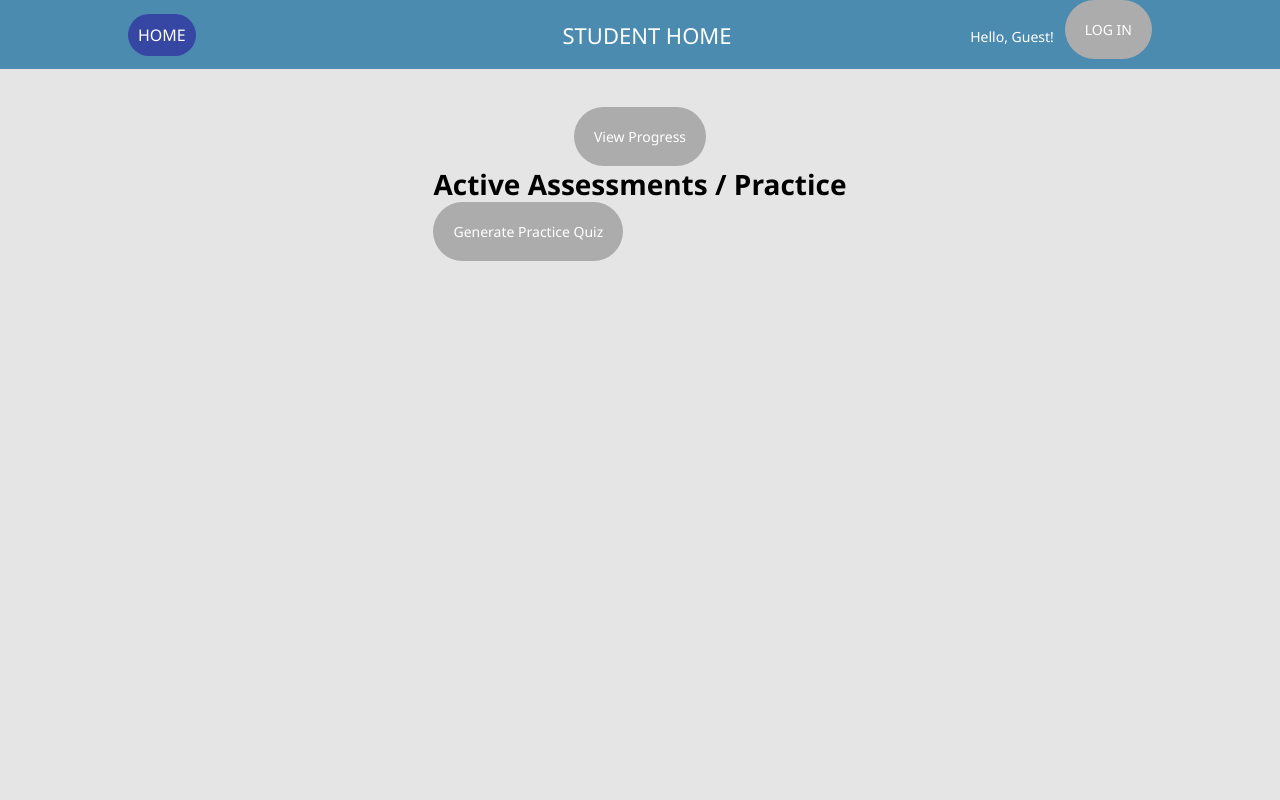
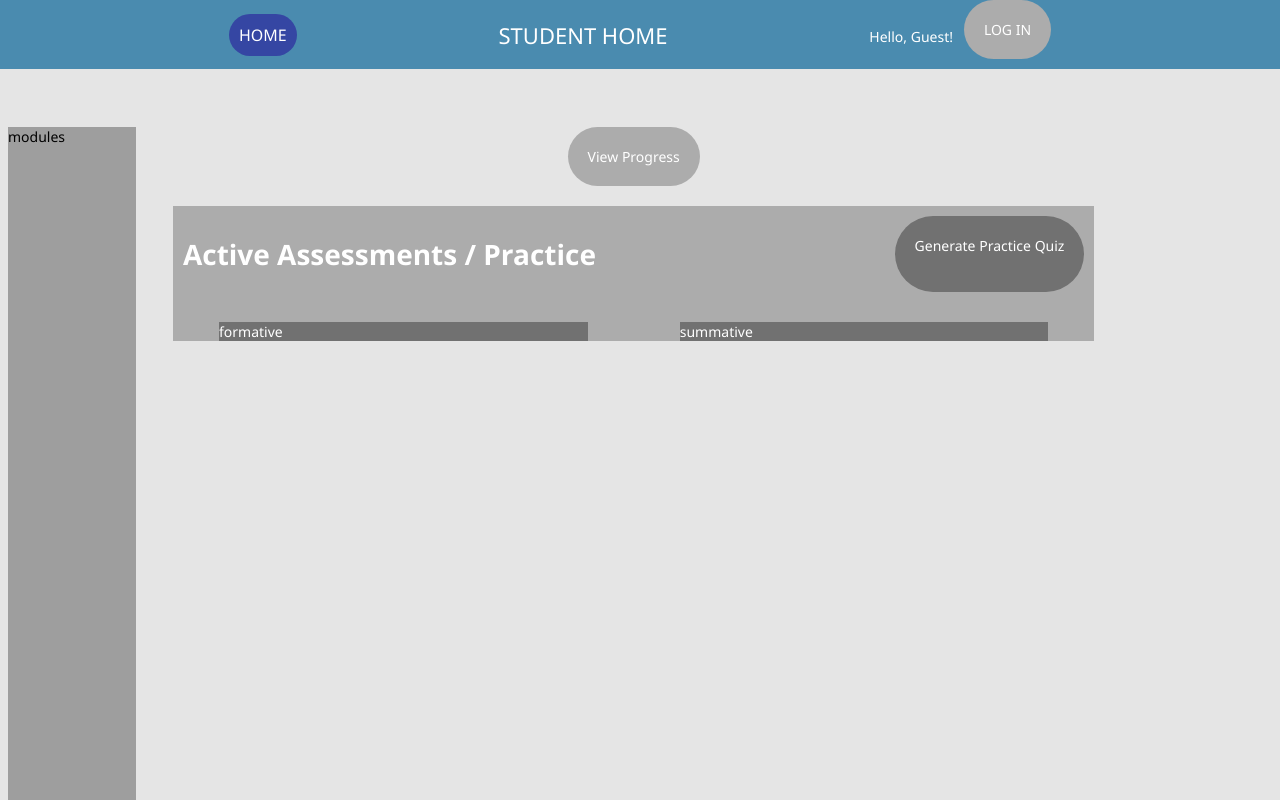
Before and after one commit to RomanWest/AAT, a Flask app: page /Student-Home in a window 1280 px wide. Run offline with Flask 2, Linux system fonts and the light colour scheme.

Commit message:
done student home (rough)

```diff
--- a/aat/static/script/script.js
+++ b/aat/static/script/script.js
@@ -30,9 +30,9 @@ if (window.location.pathname == "/login"){
 
 //code to replace left margin with sidebar on student home
 //i changed == to includes so that itll work when we add additional routes after e.g student-home/stats
-// if (window.location.pathname.includes("/Student-Home")){
-//   document.getElementsById("content").style.marginLeft= "0";
-// }
-// else{
-//   document.getElementById("content").style.marginLeft= "10%";
-// }
+if (window.location.pathname.includes("/Student-Home")){
+  document.getElementsById("content").style.marginLeft= "0";
+}
+else{
+  document.getElementById("content").style.marginLeft= "10%";
+}
--- a/aat/static/style.css
+++ b/aat/static/style.css
@@ -22,16 +22,14 @@ body {
   display: flex;
   align-items: center;
   position: fixed;
-  justify-content: space-between;
+  justify-content: space-around;
   width: 100%;
   top: 0;
   left: 0;
   overflow: hidden;
   z-index: 2;
 }
-.titleholder {
-  margin-left: 10%;
-}
+
 .title {
   font-weight: normal;
   color: white;
@@ -106,8 +104,8 @@ body {
 }
 .content {
   margin-right: 10%;
-  margin-left:10%;
-  margin-bottom: 15rem;
+
+  margin-bottom: 5rem;
   /* background-color: #DFDFDF; */
   position: relative;
   top: 10rem;
@@ -157,7 +155,11 @@ body {
 }
 
 /* STAFF HOME */
-
+.admin-main{
+  display: flex;
+  flex-direction: column;
+  width:100%;
+}
 .Admin-home-buttons {
   display: flex;
   justify-content: space-between;
@@ -204,27 +206,53 @@ td {
 
 /* STUDENT HOME */
 
-/* .module-sidebar {
+.module-sidebar {
   height:100%;
   width:10%;
-  margin-right:1rem;
   position: fixed;
   background-color: #9e9e9e;
   display: flex;
   flex-direction: column;
-} */
+}
 
 .progressbtn-container {
   display: flex;
   justify-content: center;
+  margin-bottom: 2rem;;
 }
 .student-home-main{
+  margin-left: 10%;
   width: 100%;
+  height: 100%;
   display: flex;
   flex-direction: column;
   align-items: center;
 }
-
+.active-assessments{
+  background-color: #acacac;
+  width: 90%;
+  color: white;
+  height:100%;
+}
+.active-assessments-title-container{
+  margin:1rem;
+  display: flex;
+  justify-content: space-between;
+}
+.student-home-btn{
+  background-color: #717171
+}
+.formative-summative-container{
+  display: flex;
+  justify-content: space-around;
+  margin-top: 3rem;
+}
+.formative-summative{
+  background-color: #717171;
+  margin: left 2.5% right 2.5%;
+  width:40%;
+  height: 100%;
+}
 
 /* HOME & POSTS */
 
@@ -349,6 +377,7 @@ td {
   color: white;
   align-items: stretch;
   align-content: center;
+  width: 100%;
   margin-right: 20%;
   margin-left: 20%;
   padding-bottom: 15%;
--- a/aat/templates/Staff Home.html
+++ b/aat/templates/Staff Home.html
@@ -1,6 +1,6 @@
 {% extends "layout.html" %}
 {% block content %}
-
+<div class="admin-main">
 <div class = "Admin-home-buttons">
   <select class = module-dropdown name="modules">
     <option value="">Select Module</option>
@@ -28,6 +28,7 @@
 
   </table>
 </div>
+</div>
 
 
 
--- a/aat/templates/Student Home.html
+++ b/aat/templates/Student Home.html
@@ -1,21 +1,21 @@
 {% extends "layout.html" %} {% block content %}
-<!-- <div class = module-sidebar>
-    sidebar
-</div> -->
+<div class = module-sidebar>
+    modules
+</div>
 
 <div class = student-home-main>
-<div class = progress-container>
+<div class = progressbtn-container>
   <a class="button" href="">View Progress</a>
 </div>
 
 <div class="active-assessments">
   <div class="active-assessments-title-container">
     <h1>Active Assessments / Practice</h1>
-    <a class="button" href="">Generate Practice Quiz</a>
+    <a class="button student-home-btn" href="">Generate Practice Quiz</a>
   </div>
   <div class = formative-summative-container>
-    <div class="formative"></div>
-    <div class="summative"></div>
+    <div class="formative-summative">formative</div>
+    <div class="formative-summative">summative</div>
   </div>
 </div>
 </div>
```
